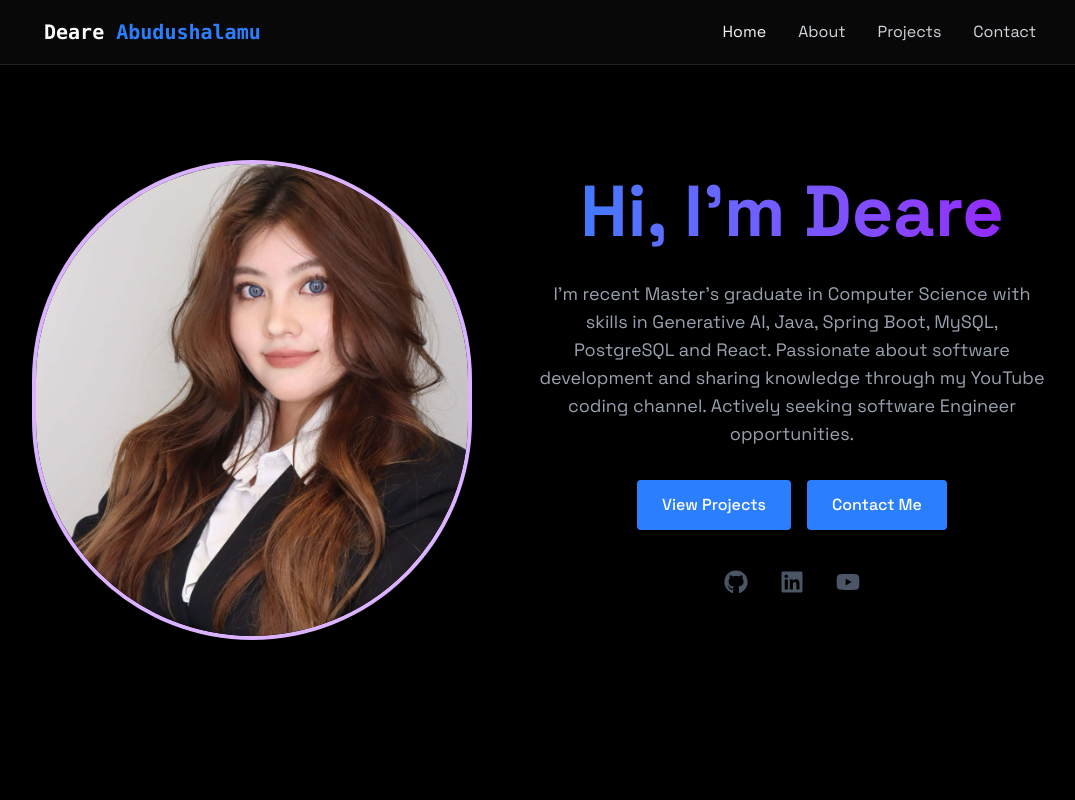
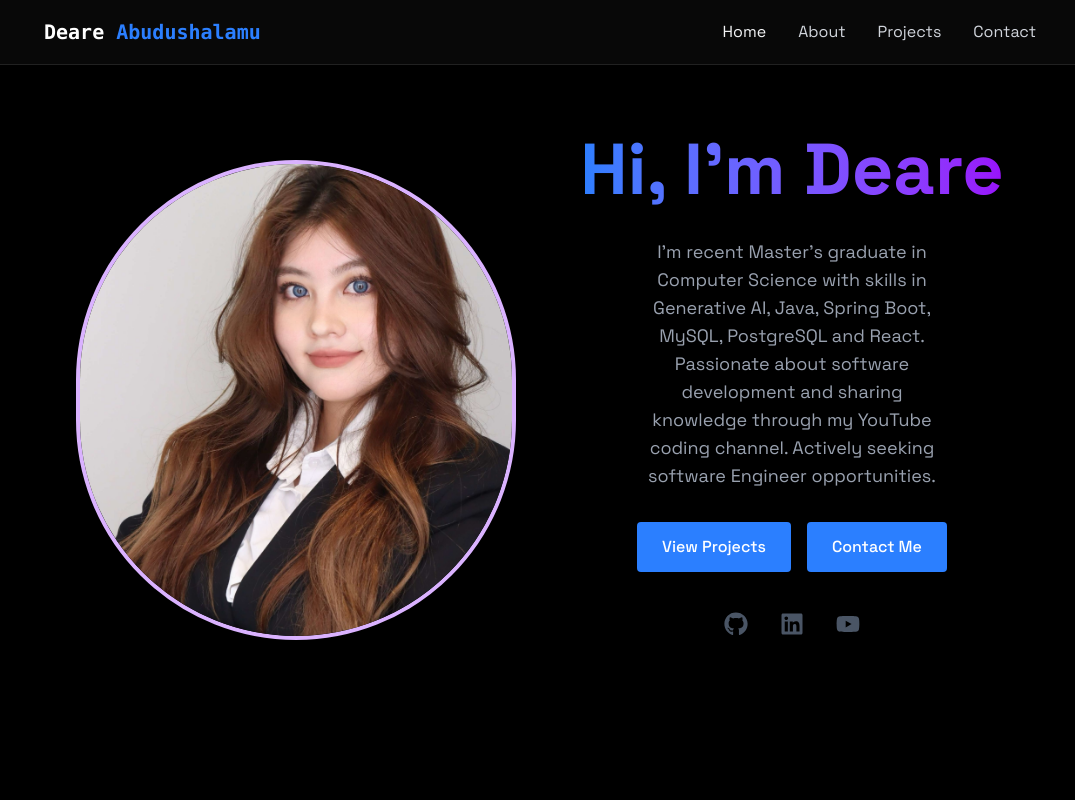
Before and after one commit to Deare-stack/deare-protfolio, a React (Vite) app: page / in a window 1280 px wide. Shown: the top 800 px of the page, without its empty margins (100-1175 px from the left). Built offline with nearby package versions, Linux system fonts and the light colour scheme.

Commit message:
👁️Adjust Animation and Size

```diff
--- a/src/components/LoadingScreen.jsx
+++ b/src/components/LoadingScreen.jsx
@@ -3,7 +3,7 @@ import { useEffect, useState } from "react";
 
 export const LoadingScreen = ({ onComplete }) => {
     const [ text, setText] = useState("");
-    const fullText = "<Turning Ideas into Code />";
+    const fullText = "<Deare Code />";
 
     useEffect(() => {
         let index = 0;
--- a/src/components/sections/Home.jsx
+++ b/src/components/sections/Home.jsx
@@ -3,10 +3,10 @@ import { FaGithub, FaLinkedin, FaYoutube } from "react-icons/fa";
 
 export const Home = () => {
     return (
-        <section id="home" className="min-h-screen flex items-center justify-center relative px-2 py-8 sm:py-12 mx-auto">
+        <section id="home" className="min-h-screen flex items-center justify-center px-2 py-8 sm:py-12">
             <RevealOnScroll>
                 <div className="flex flex-col md:flex-row items-center justify-center z-10 px-4 space-y-8 md:space-y-0 md:space-x-16">
-                    <div className="w-110 h-120 rounded-full overflow-hidden shadow-lg border-4 border-purple-300">
+                    <div className="w-110 h-120 rounded-full overflow-hidden shadow-lg border-4 border-purple-300 flex-shrink-0">
                         <img
                             src={import.meta.env.BASE_URL + 'profile.png'}
                             alt="Profile"
@@ -14,13 +14,13 @@ export const Home = () => {
                         />
                     </div>
 
-                    <div className="text-center ">
+                    <div className="text-center">
                         <h1 className="text-5xl md:text-7xl font-bold mb-6
                         bg-gradient-to-r from-blue-500 to-purple-600 bg-clip-text text-transparent
                         leading-tight">
                             Hi, I'm Deare
                         </h1>
-                        <p className="mx-auto text-gray-400 text-lg mb-8 max-w-lg">
+                        <p className="mx-auto text-gray-400 text-lg mb-6 max-w-lg max-w-xs">
                             I'm recent Master’s graduate in Computer Science with skills in Generative AI, Java, Spring Boot, MySQL, PostgreSQL and React. Passionate about software development and sharing knowledge through my YouTube coding channel. Actively seeking software Engineer opportunities.
                         </p>
                         <div className="flex justify-center space-x-4 mb-8 mt-8">
```
